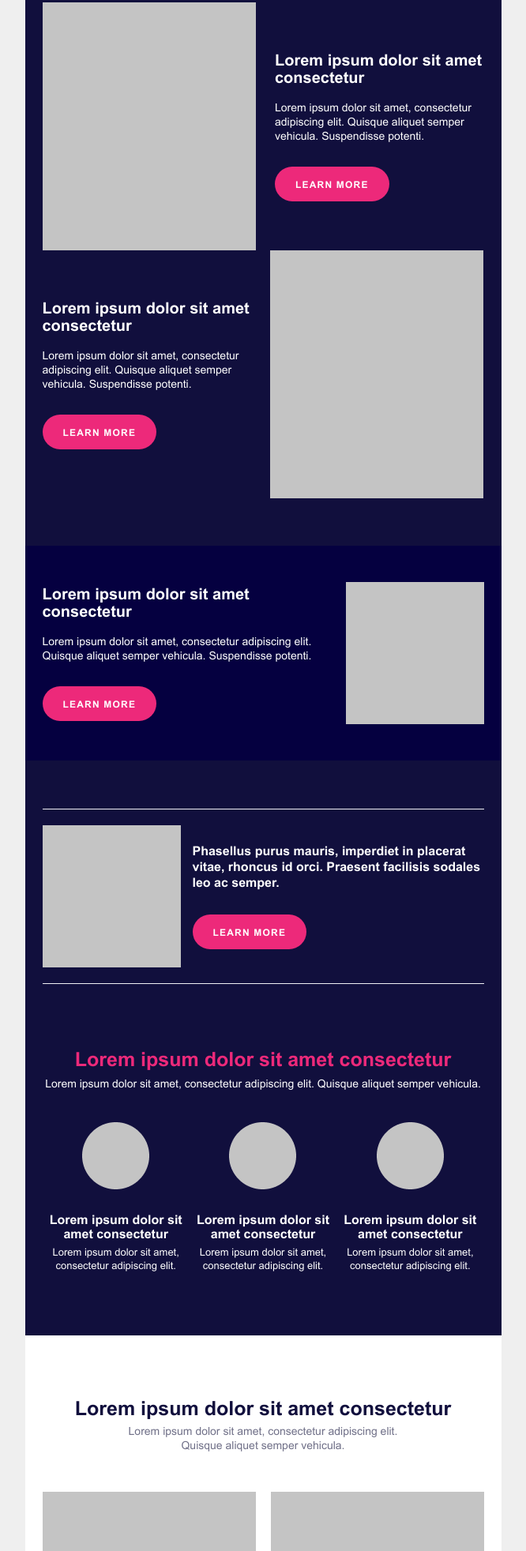
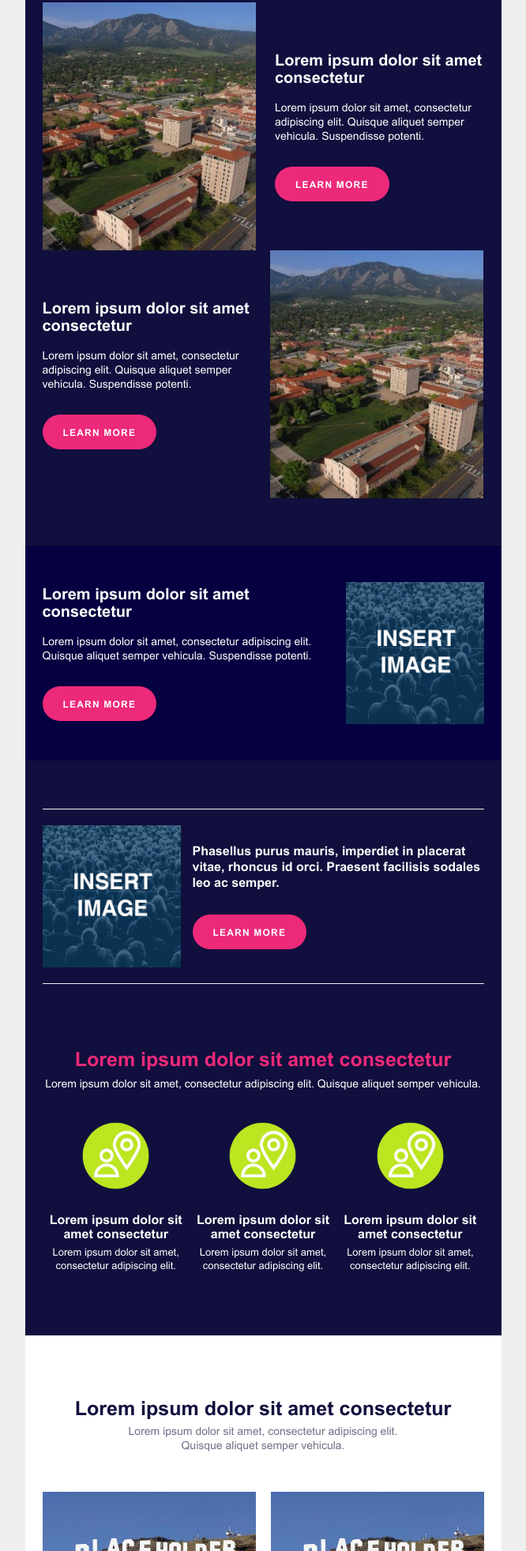
Before and after one commit to Danica-Deepanjali/prognos-mail-template, a plain HTML site: page index.html in a window 1280 px wide. Shown: the part 836-2800 px from the top of the page at 79% size, without its empty margins (307-973 px from the left). Drawn offline with Linux system fonts and the light colour scheme; a web font is replaced by a local one.

Commit message:
added placeholder images

```diff
--- a/index.html
+++ b/index.html
@@ -258,7 +258,7 @@
                                         <tbody>
                                             <tr>
                                                 <td valign="top" align="left" width="50%" class="em_break">
-                                                    <img src="images/placeholder1.png" alt="placeholder-image" width="270" height="314"
+                                                    <img src="images/placeholder-image1.jpg" alt="placeholder-image" width="270" height="314"
                                                         style="max-width: 270px;">
                                                 </td>
                                                 <td class="em_break" width="50%" style="padding-left: 15px;">
@@ -381,7 +381,7 @@
                                                     </table>
                                                 </td>
                                                 <td valign="top" align="left" width="50%" class="em_break" style="padding-left:9px">
-                                                    <img src="images/placeholder1.png" alt="placeholder-image" width="270" height="314" style="max-width: 270px;">
+                                                    <img src="images/placeholder-image1.jpg" alt="placeholder-image" width="270" height="314" style="max-width: 270px;">
                                                 </td>
                                             </tr>
 
@@ -458,7 +458,7 @@
                                     </table>
                                 </td>
                                 <td valign="top" align="left" class="em_break" width="25%">
-                                    <img src="images/placeholder2.png" alt="placeholder-image" width="175" height="180" style="max-width: 175x;">
+                                    <img src="images/placeholder-image2.jpg" alt="placeholder-image" width="175" height="180" style="max-width: 175x;">
                                 </td>
                             </tr>
 
@@ -488,7 +488,7 @@
                         <tbody>
                             <tr>
                                 <td valign="top" align="left" class="em_break" width="25%">
-                                    <img src="images/placeholder2.png" alt="placeholder-image" width="175" height="180" style="max-width: 175x;">
+                                    <img src="images/placeholder-image2.jpg" alt="placeholder-image" width="175" height="180" style="max-width: 175x;">
                                 </td>
 
                                 <td class="em_break" style="padding-left: 15px;" width="75%">
@@ -584,7 +584,7 @@
                                                 <table width="100%" cellspacing="0" cellpadding="0" border="0" align="center">
                                                     <tr>
                                                         <td valign="top" align="center">
-                                                            <img src="images/ellipse.png" alt="ellipse" style="max-width: 85px;" width="85" height="85">
+                                                            <img src="images/placeholder-circle.png" alt="ellipse" style="max-width: 85px;" width="85" height="85">
                                                         </td>
                                                     </tr>
                                                     <tr>
@@ -601,7 +601,7 @@
                                                 <table width="100%" cellspacing="0" cellpadding="0" border="0" align="center">
                                                     <tr>
                                                         <td valign="top" align="center">
-                                                            <img src="images/ellipse.png" alt="ellipse" style="max-width: 85px;" width="85" height="85">
+                                                            <img src="images/placeholder-circle.png" alt="ellipse" style="max-width: 85px;" width="85" height="85">
 
                                                         </td>
                                                     </tr>
@@ -620,7 +620,7 @@
                                                 <table width="100%" cellspacing="0" cellpadding="0" border="0" align="center">
                                                     <tr>
                                                         <td valign="top" align="center">
-                                                            <img src="images/ellipse.png" alt="ellipse" style="max-width: 85px;" width="85" height="85">
+                                                            <img src="images/placeholder-circle.png" alt="ellipse" style="max-width: 85px;" width="85" height="85">
                                                         </td>
                                                     </tr>
                                                     <tr>
@@ -667,7 +667,7 @@
                                                 <table width="100%" cellspacing="0" cellpadding="0" border="0" align="center">
                                                     <tr>
                                                         <td valign="top" align="left">
-                                                            <img src="images/placeholder3.png" alt="placeholder-image" style="max-width: 270px;" width="270"
+                                                            <img src="images/placeholder-image3.jpg" alt="placeholder-image" style="max-width: 270px;" width="270"
                                                                 height="150">
                                                             <br>
                                                             <br>
@@ -723,7 +723,7 @@
                                                 <table width="100%" cellspacing="0" cellpadding="0" border="0" align="center">
                                                     <tr>
                                                         <td valign="top" align="left">
-                                                            <img src="images/placeholder3.png" alt="placeholder-image" style="max-width: 270px;" width="270"
+                                                            <img src="images/placeholder-image3.jpg" alt="placeholder-image" style="max-width: 270px;" width="270"
                                                                 height="150">
                                                             <br>
                                                             <br>
@@ -787,7 +787,7 @@
                                                 <table width="100%" cellspacing="0" cellpadding="0" border="0" align="center">
                                                     <tr>
                                                         <td valign="top" align="left">
-                                                            <img src="images/placeholder3.png" alt="placeholder-image" style="max-width: 270px;"
+                                                            <img src="images/placeholder-image3.jpg" alt="placeholder-image" style="max-width: 270px;"
                                                                 width="270" height="150">
                                                             <br>
                                                             <br>
@@ -844,7 +844,7 @@
                                                 <table width="100%" cellspacing="0" cellpadding="0" border="0" align="center">
                                                     <tr>
                                                         <td valign="top" align="left">
-                                                            <img src="images/placeholder3.png" alt="placeholder-image" style="max-width: 270px;"
+                                                            <img src="images/placeholder-image3.jpg" alt="placeholder-image" style="max-width: 270px;"
                                                                 width="270" height="150">
                                                             <br>
                                                             <br>
```
Also changed, not shown: images/placeholder-circle.png (added), images/placeholder-image1.jpg (added), images/placeholder-image2.jpg (added), images/placeholder-image3.jpg (added), 2 other files.
